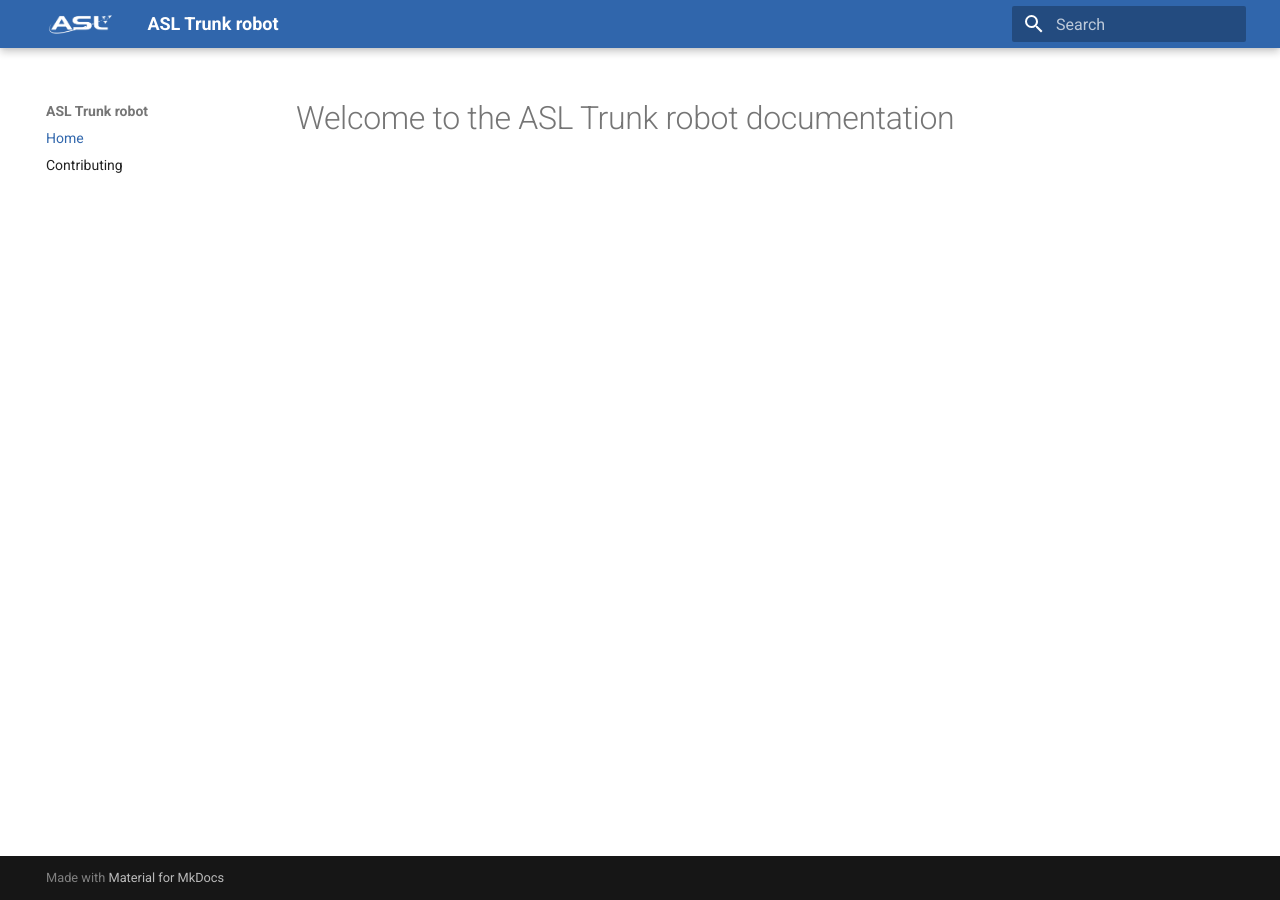
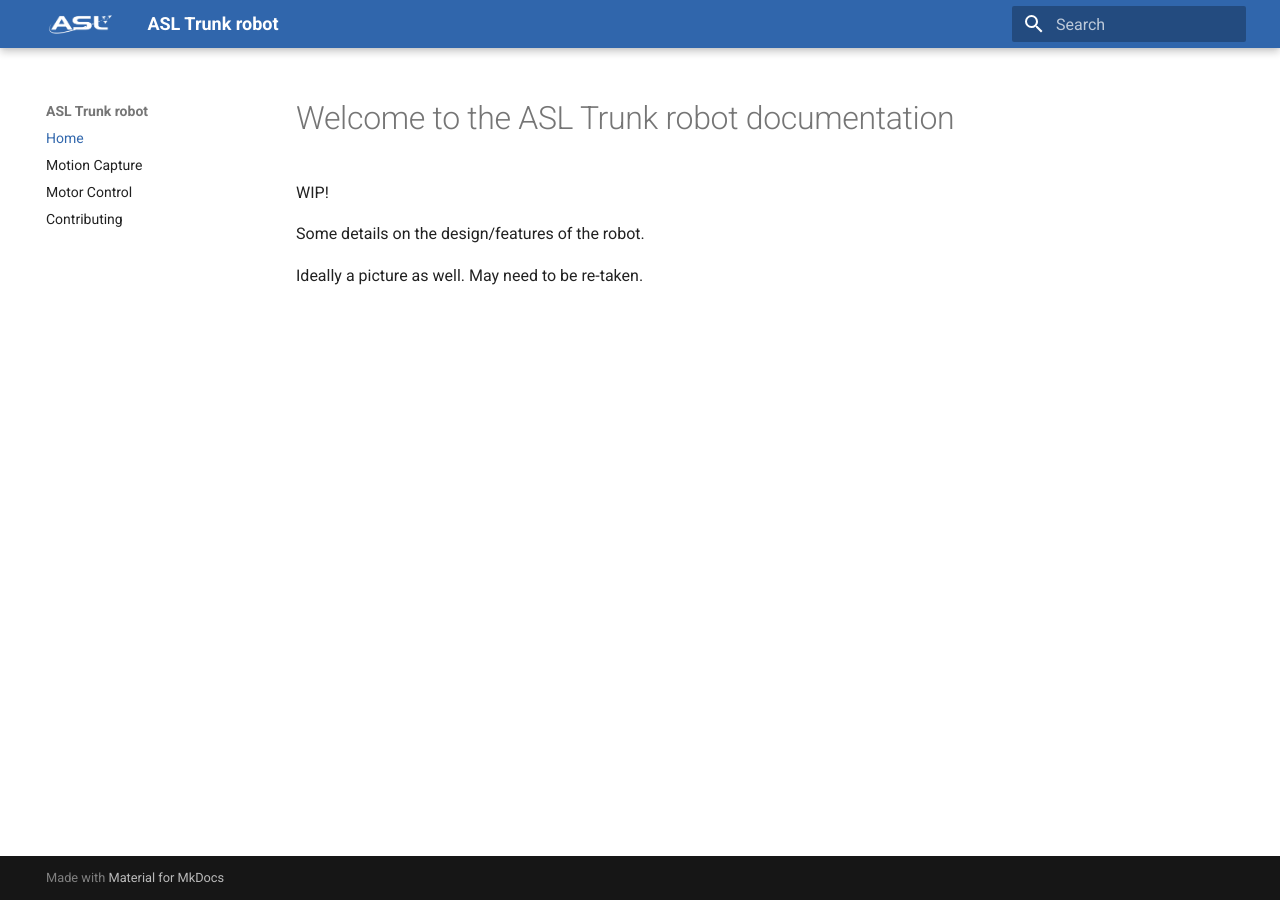
Before and after one commit to hbuurmei/asl_trunk, an MkDocs documentation site: the page built from docs/index.md, in a window 1280 px wide. Built offline with MkDocs 1.6.1 and Material for MkDocs 9.7.7, drawn with Linux system fonts in a browser that asks for light colours.

Commit message:
Add copy button

```diff
--- a/docs/index.md
+++ b/docs/index.md
@@ -1 +1,7 @@
 # Welcome to the ASL Trunk robot documentation
+
+WIP!
+
+Some details on the design/features of the robot.
+
+Ideally a picture as well. May need to be re-taken.
--- a/mkdocs.yml
+++ b/mkdocs.yml
@@ -7,10 +7,20 @@
   logo: ASL_Logo_White.png
   palette:
     primary: custom
-
+  features:
+    - content.code.copy
 nav:
   - Home: index.md
+  - Motion Capture: mocap.md
+  - Motor Control: motor_control.md
   - Contributing: contributing.md
-
 extra_css:
   - stylesheets/extra.css
+markdown_extensions:
+  - pymdownx.highlight:
+      anchor_linenums: true
+      line_spans: __span
+      pygments_lang_class: true
+  - pymdownx.inlinehilite
+  - pymdownx.snippets
+  - pymdownx.superfences
```
Also changed, not shown: docs/contributing.md (+1 -1 lines).
